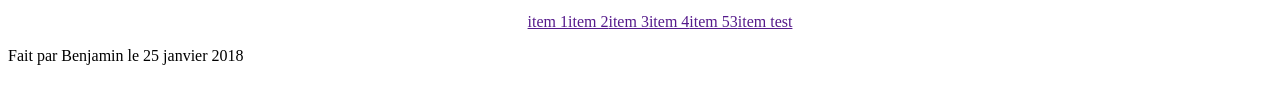
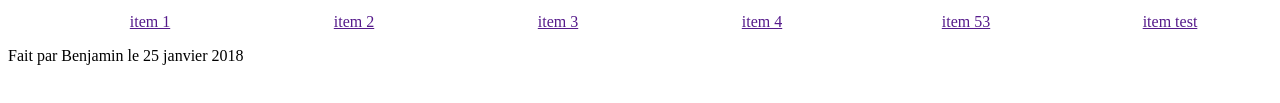
Before and after one commit to LeBen13/veille, a plain HTML site: page veille node/Ben site/index.html in a window 1280 px wide. Shown: the part 250-353 px from the top of the page. Drawn offline with Linux system fonts and the light colour scheme.

Commit message:
Flexification 2

```diff
--- a/veille node/Ben site/css/Style.css
+++ b/veille node/Ben site/css/Style.css
@@ -20,5 +20,8 @@ ul{
 }
 
 nav ul li{
-    display:inline;
+    display:flex;
+    flex-flow: row;
+    justify-content: space-around;
+    width: 100%;
 }
```
